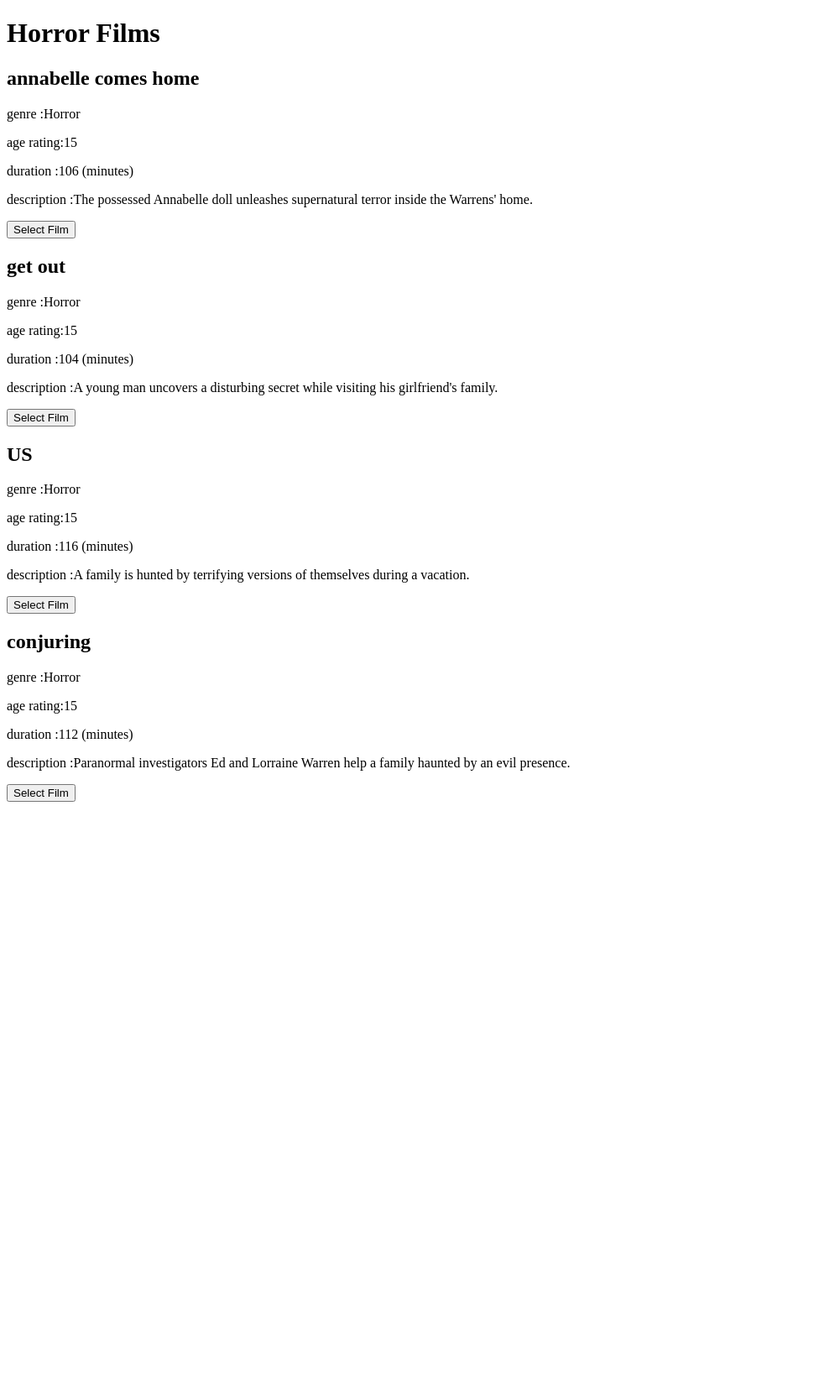
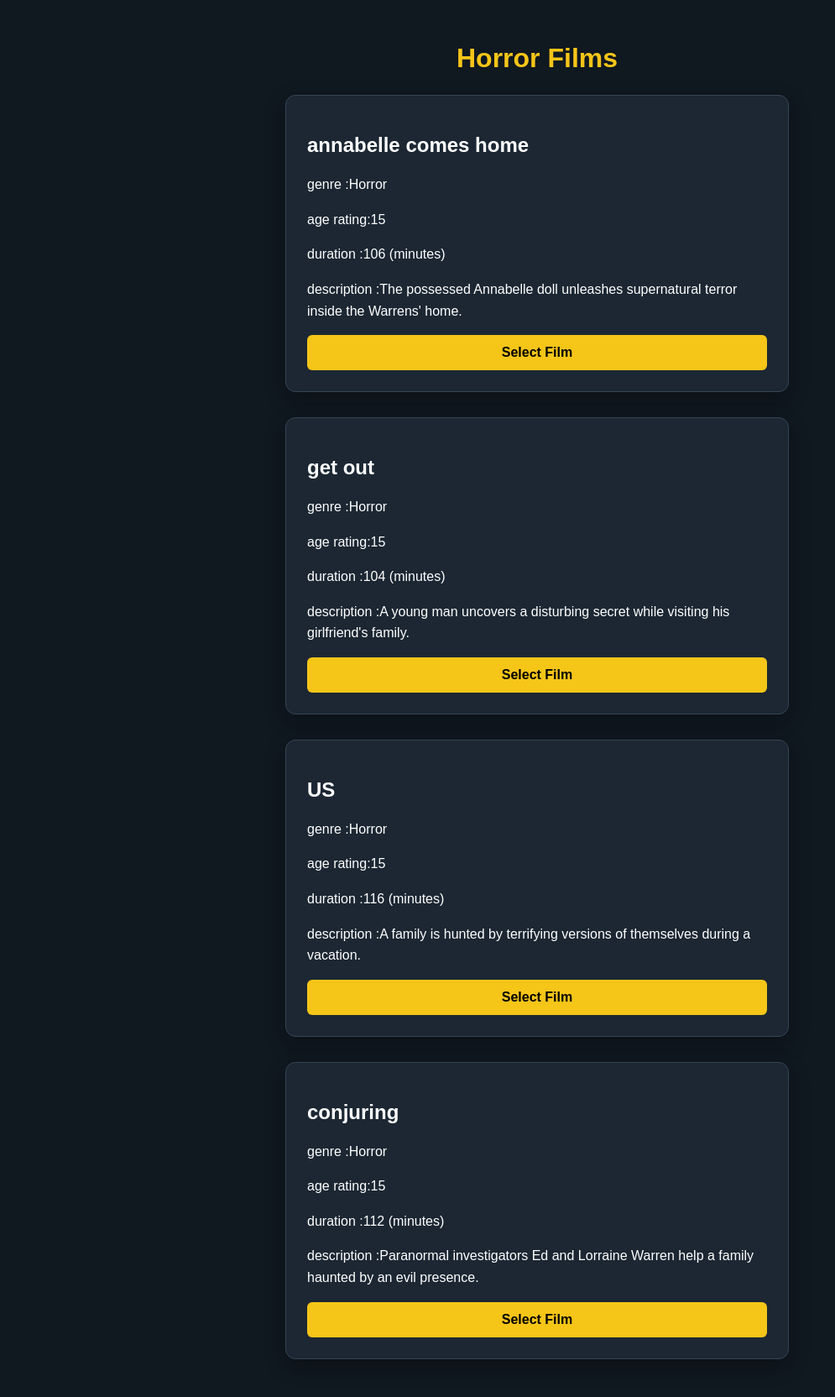
Before and after one commit to hassanmsalama5-cloud/NEA, a Flask app: page /films/horror in a window 1280 px wide. Shown: the whole page at 84% size, without its empty margins (0-995 px from the left). Before the commit the page ends 955 px from the top, so only its background shows below. Run offline with Flask 3, Linux system fonts and the light colour scheme; data comes from the database, SQL or seed files in the repository; both versions use the stored data as it was after the commit.

Commit message:
Refactor styles for forms and cards to enhance layout and visual consistency; update HTML templates to apply new styles

```diff
--- a/static/style.css
+++ b/static/style.css
@@ -23,13 +23,13 @@ body > p {
     margin-bottom:25px;
 }
 form{
-    background-color: 25px;
+    background-color:#1c2733;
     width:100%;
     max-width:400px;
     padding:30px;
     border-radius:12px;
     border:1px solid #354454;
-    box-shadow:0 8px 24px rgba(0,0,0.0.3);
+    box-shadow:0 8px 24px rgba(0,0,0,0.3);
 }
 label{
     display:block;
@@ -40,7 +40,9 @@ input{
     width:100%;
     padding: 12px;
     border:1px solid #667585;
-    border-radius: #ffffff;
+    border-radius:6px;
+    background-color: #ffffff;
+    margin-bottom:18px;
     color:#101820;
     font-size: 16px;
 }
@@ -66,5 +68,29 @@ a{
     color:#f5c518;
 }
 a:hover{
-    color:#f5c518;
+    color:#ffd84d;
 }
+.film-card,
+.screening-card {
+    background-color:#1c2733;
+    width:100%;
+    max-width:600px;
+    padding:25px;
+    margin:15px 0;
+    border:1px solid #354454;
+    border-radius:12px;
+    box-shadow:0 8px 24px rgba(0,0,0,0.3);
+}
+.film-card p,
+.screening-card p{
+    line-height:1.6;
+}
+.film-card form,
+.screening-card form{
+    max-width: none;
+    padding: 0;
+    margin-top: 15px;
+    border:none;
+    box-shadow:none;
+    background-color: transparent;
+}
--- a/templates/films.html
+++ b/templates/films.html
@@ -3,13 +3,13 @@
 <head>
     <meta charset="UTF-8">
     <title>CineBook-FILMS</title>
-    <!-- <link rel="stylesheet" href="{{ url_for('static', filename='style.css') }}"> -->
+    <link rel="stylesheet" href="{{ url_for('static', filename='style.css') }}">
 </head>
 <body>
     <h1>{{ genre.title() }} Films</h1>
     {%if films %}
         {% for film in films %}
-        <div>
+        <div class ="film-card">
         <h2> {{film['Title']}}</h2>
         <p>genre :{{ film['Genre'] }}</p>
         <p>age rating:{{ film['AgeRating'] }}</p>
--- a/templates/genre.html
+++ b/templates/genre.html
@@ -3,7 +3,7 @@
 <head>
     <meta charset="UTF-8">
     <title>CineBook-GENRE</title>
-     <!-- <link rel="stylesheet" href="{{ url_for('static', filename='style.css') }}"> -->
+     <link rel="stylesheet" href="{{ url_for('static', filename='style.css') }}">
 </head>
 <body>
     <h1>Welcome to CineBook</h1>
--- a/templates/screenings.html
+++ b/templates/screenings.html
@@ -3,14 +3,14 @@
     <head>
         <meta charset="UTF-8">
         <title>CineBook-SCREENINGS</title>
-         <!-- <link rel="stylesheet" href="{{ url_for('static', filename='style.css') }}"> -->
+        <link rel="stylesheet" href="{{ url_for('static', filename='style.css') }}">
     </head>
     <body>
         <h1>Available Screenings for {{ film_name }}</h1>
 
     {%if screenings %}
         {% for screening in screenings %}
-        <div>
+        <div class="screening-card">
         <h2>Date :{{screening['ScreeningDate']}}</h2>
         <p>Time  :{{ screening['ScreeningTime']}}</p>
         <p>Screen :{{ screening['ScreenNumber']}}</p>
```
Also changed, not shown: cinema.db.
